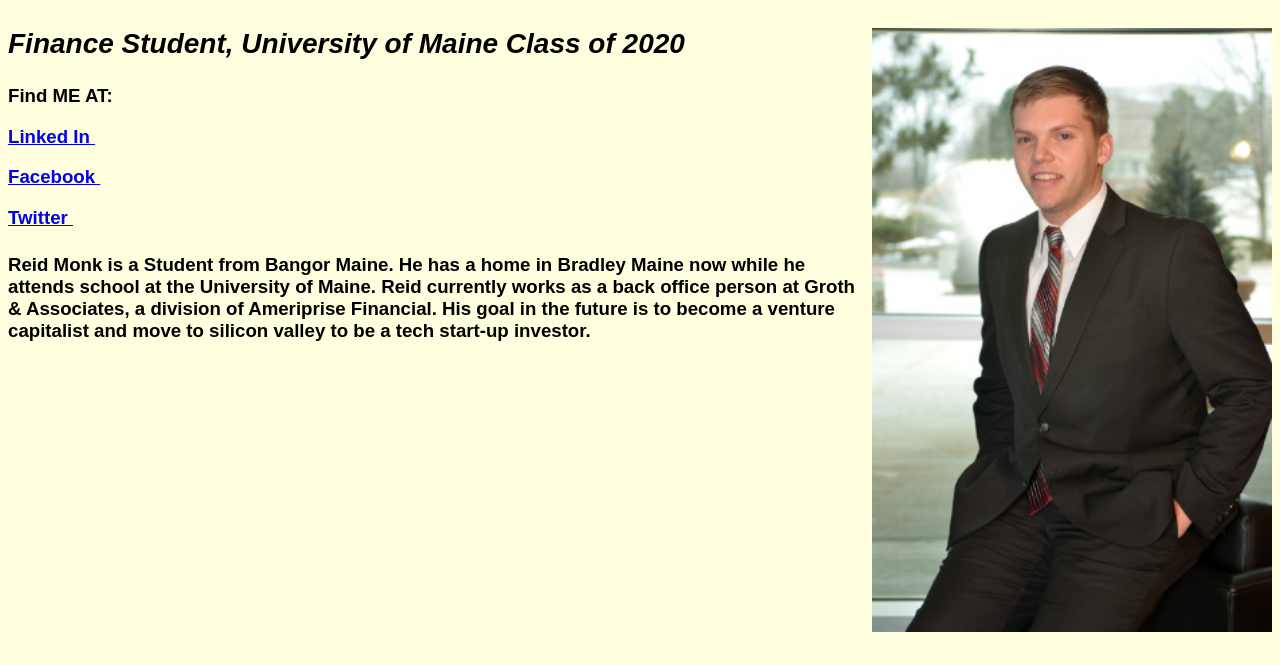
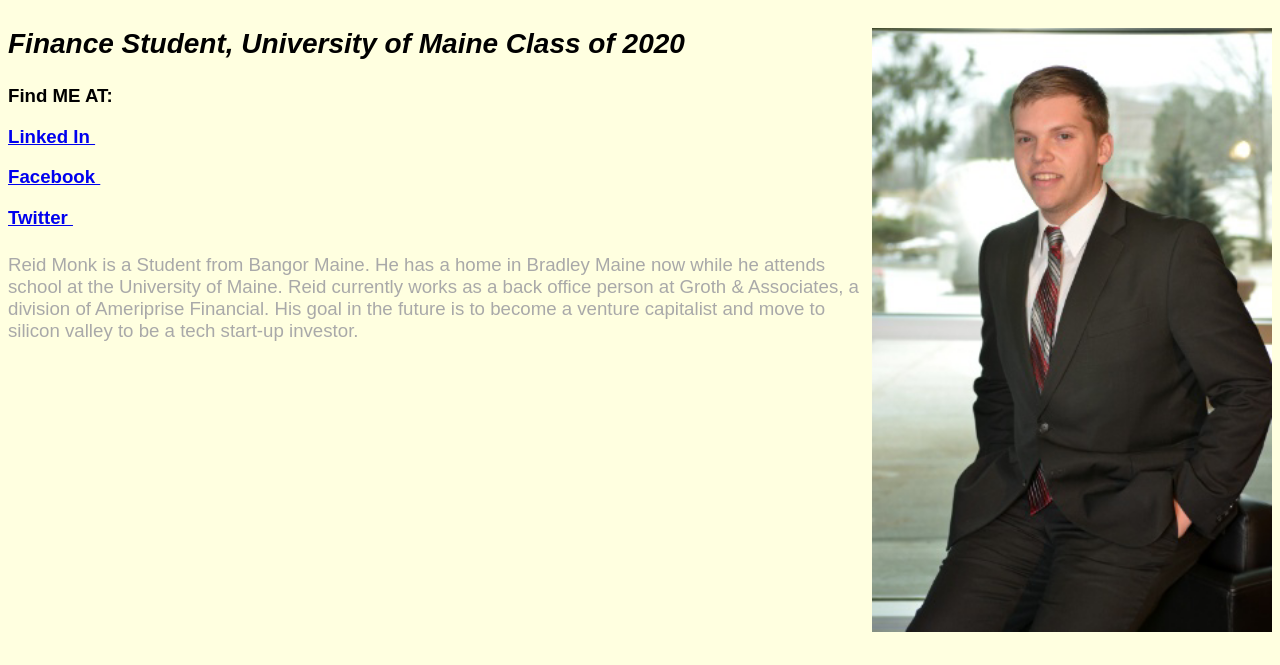
Before and after one commit to rmonktype1/rmonktype1.github.io, a plain HTML site: page index.html in a window 1280 px wide. Shown: the part 135-800 px from the top of the page. Drawn offline with Linux system fonts and the light colour scheme.

Commit message:
Update index.html

```diff
--- a/index.html
+++ b/index.html
@@ -30,7 +30,7 @@
 		<p><A HREF="https://www.facebook.com/reid.monk.1"> Facebook </A> &ensp;
 		<p><A HREF="https://twitter.com/rmonk16?lang=en"> Twitter </A> &ensp; </h4>
 
-		<h4> Reid Monk is a Student from Bangor Maine. He has a home in Bradley Maine now while
+		 Reid Monk is a Student from Bangor Maine. He has a home in Bradley Maine now while
 	 he attends school at the University of Maine. Reid currently works as a back office person
 	 at Groth & Associates, a division of Ameriprise Financial. His goal in the future is to
-	 become a venture capitalist and move to silicon valley to be a tech start-up investor.
+	 become a venture capitalist and move to silicon valley to be a tech start-up investor. </h4>
```
